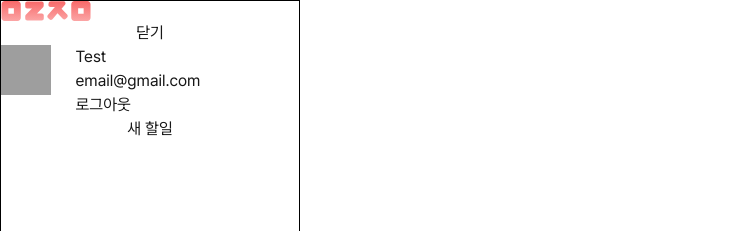
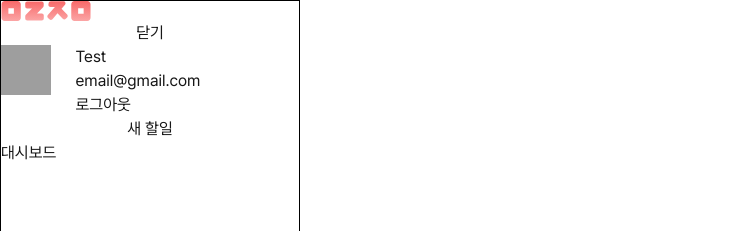
Before and after one commit to mimi-0506/mirujima_FE_deploy, a Next.js app: page / in a window 1280 px wide. Shown: the top 231 px of the page, without its empty margins (0-747 px from the left). Built offline with nearby package versions, Linux system fonts and the light colour scheme; grey boxes are pictures that could not be loaded.

Commit message:
feat: 대시보드 버튼 추가

```diff
--- a/components/navBar/index.tsx
+++ b/components/navBar/index.tsx
@@ -34,6 +34,9 @@ export default function NavBar() {
       <CloseButton />
       <Info />
       <NewTodo />
+      <div>
+        <Link href="/dashboard">대시보드</Link>
+      </div>
     </div>
   );
 }
```
